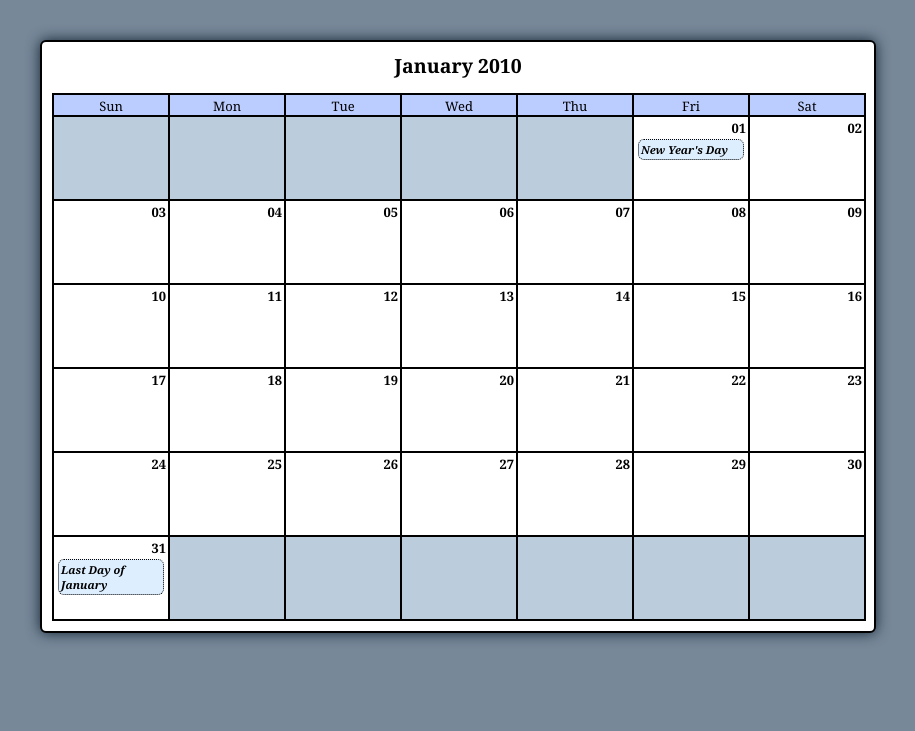
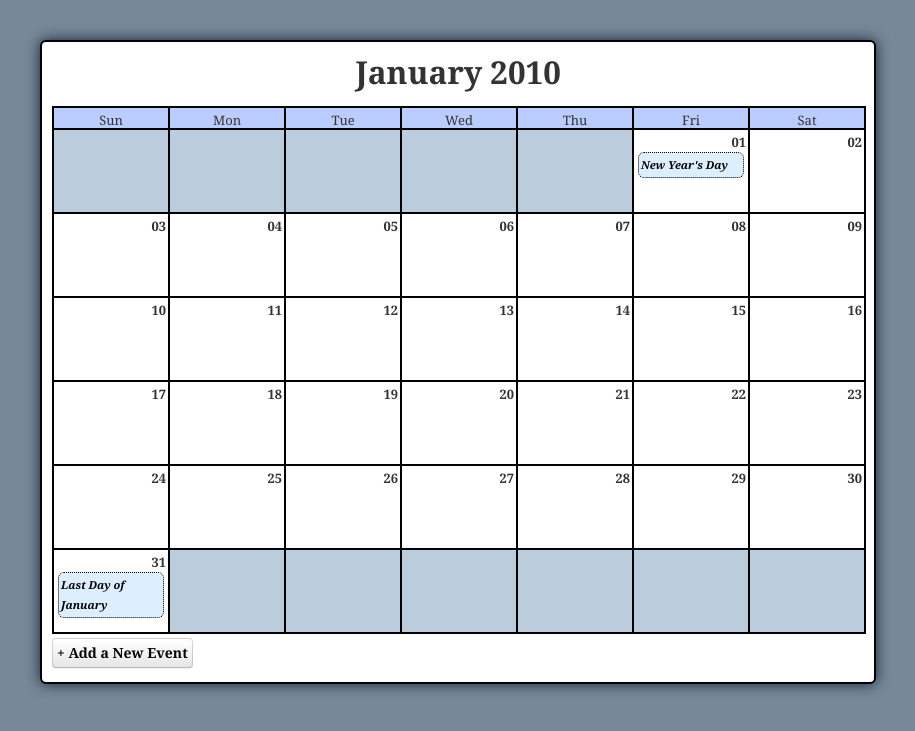
Before and after one commit to AaronJiang/eventcalendar, a PHP site: page /index.php in a window 1280 px wide. Shown: the top 731 px of the page, without its empty margins (182-1097 px from the left). Run offline with PHP 8.4, Linux system fonts and the light colour scheme; data comes from the database, SQL or seed files in the repository.

Commit message:
Aaron, add event button

```diff
--- a/public/index.php
+++ b/public/index.php
@@ -14,7 +14,7 @@ $cal = new Calendar($dbo, "2010-01-01 12:00:00");
  * Include the header
  */
 $page_title = "Events Calendar";
-$css_files = array("style.css");
+$css_files = array("bootstrap.min.css","style.css","admin.css");
 include_once 'assets/common/header.inc.php';
 
 /*
--- a/public/view.php
+++ b/public/view.php
@@ -35,6 +35,7 @@ include_once '../sys/core/init.inc.php';
  * Include the header
  */
 $page_title = "View Event";
+$css_files = array("style.css");
 include_once 'assets/common/header.inc.php';
 
 /*
--- a/sys/class/Calendar.inc.php
+++ b/sys/class/Calendar.inc.php
@@ -225,6 +225,21 @@ class Calendar extends DBConnect
 	}
 
 	/**
+	 * Generates markup to display administrative links
+	 *
+	 * @return string markup to display the administrative links
+	 */
+	private function _adminGeneralOptions()
+	{
+		/*
+		 * Display admin controls
+		 */
+		return <<<ADMIN_OPTIONS
+		<a href="admin.php" class="admin btn">+ Add a New Event</a>
+ADMIN_OPTIONS;
+	}
+
+	/**
 	 * Return HTML markup to display the calendar and events
 	 *
 	 * @return string the calendar HTML markup
@@ -334,9 +349,14 @@ class Calendar extends DBConnect
 		$html .= "\n\t</ul>\n\n";
 
 		/*
+		 * If logged in, display the admin options
+		 */
+		$admin = $this->_adminGeneralOptions();
+
+		/*
 		 * Return the markup for output
 		 */
-		return $html;
+		return $html.$admin;
 	}
 
 	/**
@@ -451,4 +471,78 @@ class Calendar extends DBConnect
 	    </form>
 EOF;
 	}
+
+	/**
+	 * Validates the form and saves/edits the event
+	 *
+	 * @return mixed TRUE on success, an error message on failure
+	 */
+	public function processForm()
+	{
+		/*
+		 * Exit if the action isn't set properly
+		 */
+		if($_POST['action']!='event_edit')
+		{
+			return "The method processForm was accessed incorrectly";
+		}
+
+		/*
+		 * Escape data from the form
+		 */
+		$title = htmlspecialchars($_POST['event_title']);
+		$desc = htmlspecialchars($_POST['event_description']);
+		$start = htmlspecialchars($_POST['event_start']);
+		$end = htmlspecialchars($_POST['event_end']);
+
+		/*
+		 * If no eventID passed, create a new event
+		 */
+		if(empty($_POST['event_id']))
+		{
+			$sql = "INSERT INTO `events`
+			            (`event_title`, `event_desc`, `event_start`,
+			                `event_end`)
+			        VALUES
+			            (:title, :description, :start, :end)";
+
+		}
+		/*
+		 * Update the event if it's been edited
+		 */
+		else
+		{
+			/*
+			 * Cast the event ID as an integer for security
+			 */
+			$id = (int)$_POST['event_id'];
+			$sql = "UPDATE `events`
+					SET
+					`event_title`=:title,
+					`event_desc`=:description,
+					`event_start`=:start,
+					`event_end`=:end
+					WHERE `event_id`=$id";
+
+		}
+
+		/*
+		 * Execute the create or edit query after binding the data
+		 */
+		try
+		{
+			$stmt = $this->db->prepare($sql);
+			$stmt->bindParam(":title", $title, PDO::PARAM_STR);
+			$stmt->bindParam(":description", $desc, PDO::PARAM_STR);
+			$stmt->bindParam(":start", $start, PDO::PARAM_STR);
+			$stmt->bindParam(":end", $end, PDO::PARAM_STR);
+			$stmt->execute();
+			$stmt->closeCursor();
+			return TRUE;
+		}
+		catch(Exception $e)
+		{
+			return $e->getMessage();
+		}
+	}
 }
```
Also changed, not shown: public/assets/inc/process.inc.php (added).
